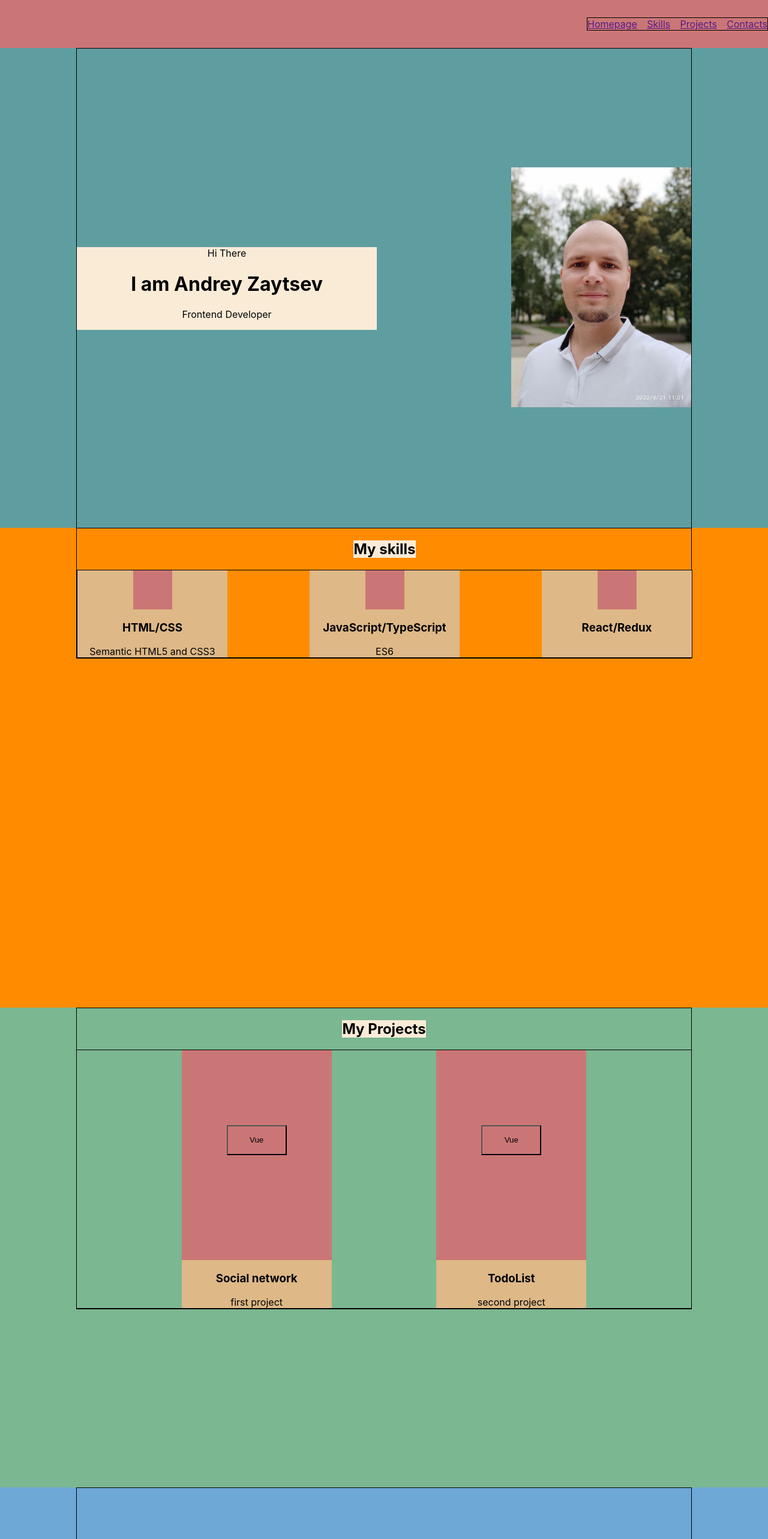
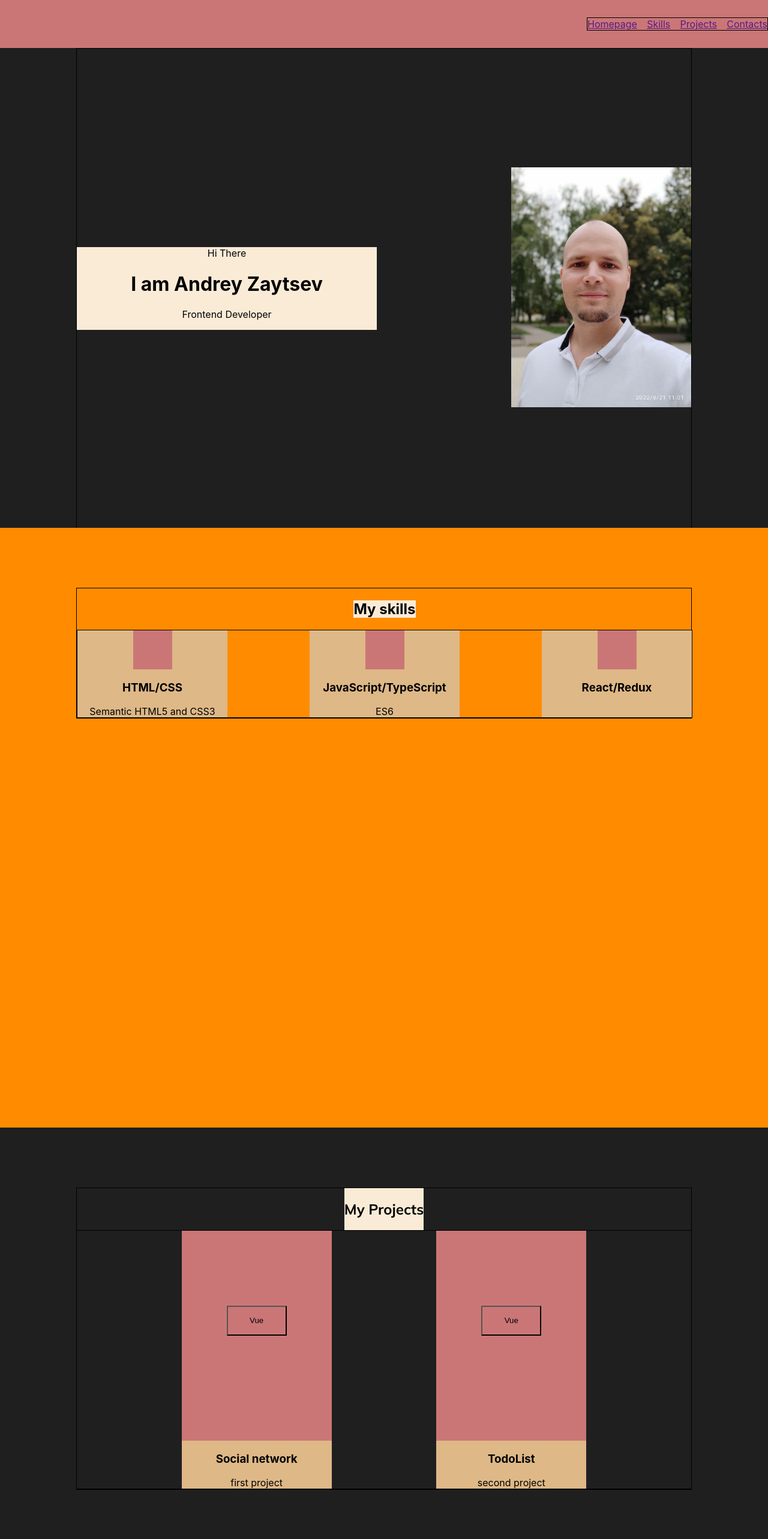
Before and after one commit to AndreyZaytsev90/Portfolio, a React (Create React App) app in the folder portfolio/: page / in a window 1280 px wide. Shown: the top 2566 px of the page at 60% size. Built offline with nearby package versions, Linux system fonts and the light colour scheme.

Commit message:
Fixed bug

```diff
--- a/portfolio/public/index.html
+++ b/portfolio/public/index.html
@@ -15,6 +15,9 @@
       user's mobile device or desktop. See https://developers.google.com/web/fundamentals/web-app-manifest/
     -->
     <link rel="manifest" href="%PUBLIC_URL%/manifest.json" />
+    <link rel="preconnect" href="https://fonts.googleapis.com">
+    <link rel="preconnect" href="https://fonts.gstatic.com" crossorigin>
+    <link href="https://fonts.googleapis.com/css2?family=Mulish:wght@200;300;400;500;600;700;800;900&display=swap" rel="stylesheet">
     <!--
       Notice the use of %PUBLIC_URL% in the tags above.
       It will be replaced with the URL of the `public` folder during the build.
--- a/portfolio/src/footer/Footer.module.css
+++ b/portfolio/src/footer/Footer.module.css
@@ -16,7 +16,7 @@
     border: 1px solid;
     width: 28%;
     display: flex;
-    justify-content: space-between;
+    justify-content: space-evenly;
     flex-wrap: wrap;
 }
 
--- a/portfolio/src/main/Main.module.css
+++ b/portfolio/src/main/Main.module.css
@@ -1,6 +1,6 @@
 .mainBlock {
     height: 100vh;
-    background-color: cadetblue;
+    background-color: #1F1F20;
     flex-wrap: wrap;
 }
 
--- a/portfolio/src/projects/Projects.module.css
+++ b/portfolio/src/projects/Projects.module.css
@@ -1,17 +1,22 @@
 .projectsBlock {
     min-height: 100vh;
-    background-color: #7bb791;
+    background-color: #1F1F20;
+    padding: 100px 0;
 
 }
 
 .projectsContainer {
     flex-direction: column;
-    justify-content: flex-start;
+    justify-content: center;
     flex-wrap: nowrap;
 }
 
 .title {
     background-color: antiquewhite;
+}
+
+.title h2 {
+    font-family: 'Mulish', sans-serif;
 }
 
 .projects{
--- a/portfolio/src/projects/Projects.tsx
+++ b/portfolio/src/projects/Projects.tsx
@@ -3,15 +3,15 @@ import style from './Projects.module.css'
 import styleContainer from './../common/styles/Container.module.css'
 import Project from "./project/Project";
 
-type ProjectsPropsType = {
-
-}
+type ProjectsPropsType = {}
 
 const Projects = (props: ProjectsPropsType) => {
   return (
     <div className={style.projectsBlock}>
       <div className={`${styleContainer.container} ${style.projectsContainer}`}>
-                <h2 className={style.title}>My Projects</h2>
+        <div className={style.title}>
+          <h2>My Projects</h2>
+        </div>
         <div className={style.projects}>
           <Project title={"Social network"} description={"first project"}/>
           <Project title={"TodoList"} description={"second project"}/>
--- a/portfolio/src/projects/project/Project.module.css
+++ b/portfolio/src/projects/project/Project.module.css
@@ -4,6 +4,7 @@
     flex-direction: column;
     align-items: center;
     text-align: center;
+
 }
 
 .icon {
--- a/portfolio/src/skills/Skills.module.css
+++ b/portfolio/src/skills/Skills.module.css
@@ -1,6 +1,7 @@
 .skillsBlock {
     min-height: 100vh;
     background-color: darkorange;
+    padding: 100px 0;
 }
 
 .skillsContainer {
```
Lines whose indentation alone changed are shown as unchanged.
